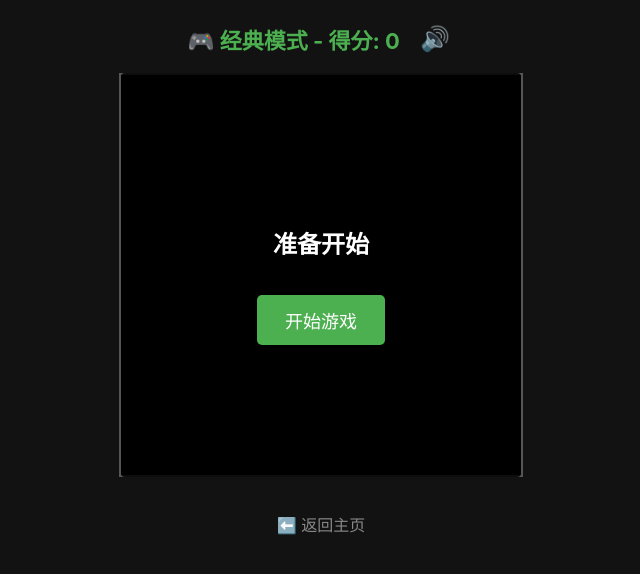
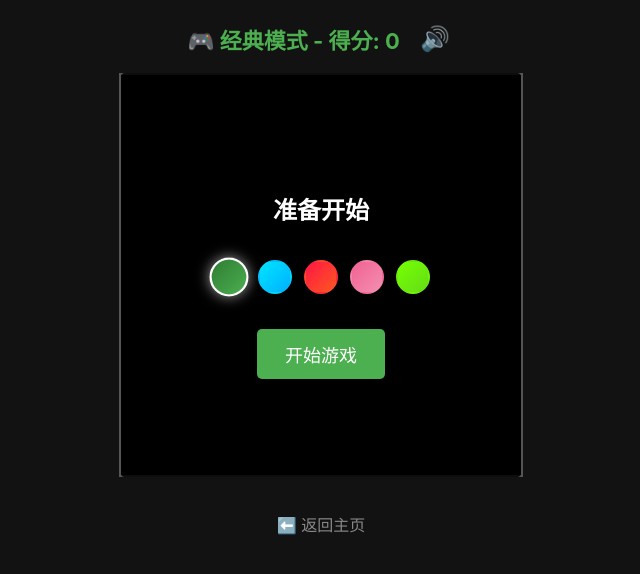
Before and after one commit to lyupengze/snake-frontend, a Vue app: page /game in a window 1280 px wide. Shown: the top 574 px of the page, without its empty margins (319-959 px from the left). Built offline with nearby package versions, Linux system fonts and the light colour scheme; no server answers.

Commit message:
feat: add custom themes, physics-based wrap effects, and full-screen touch

```diff
--- a/src/game/Renderer.js
+++ b/src/game/Renderer.js
@@ -1,69 +1,129 @@
 /**
  * Canvas 渲染引擎
- *
- * 负责将 SnakeEngine 的状态（蛇、食物）绘制到 Canvas 上。
- * 包含 Retina 高清屏 (devicePixelRatio) 适配逻辑，确保在任何屏幕下都不模糊。
  */
 export class Renderer {
-  /**
-   * @param {HTMLCanvasElement} canvas Canvas DOM 元素
-   * @param {number} gridSize 单元格逻辑大小（像素）
-   */
-  constructor(canvas, gridSize = 20) {
+  constructor(canvas, gridSize = 20, theme = 'classic', mode = 'classic') {
     this.canvas = canvas;
     this.ctx = canvas.getContext('2d');
     this.gridSize = gridSize;
+    this.theme = theme;
+    this.mode = mode;
 
-    // 绘制时的内边距，用于在网格之间留出缝隙，增强视觉层次感
     this.padding = 1;
     this.size = this.gridSize - this.padding * 2;
-
-    // [坐标基准] 强制逻辑尺寸固定为 400x400，与游戏引擎逻辑（SnakeEngine）保持绝对一致
-    // 这样不管 CSS 怎么缩放这个 DOM，内部计算坐标永远是 0~400。
     this.logicalWidth = 400;
     this.logicalHeight = 400;
 
-    // [Retina 适配核心]
-    // 获取当前设备的物理像素比 (通常手机是 2 或 3，电脑是 1 或 1.25)
     const dpr = window.devicePixelRatio || 1;
-
-    // 1. 放大实际渲染分辨率
     canvas.width = this.logicalWidth * dpr;
     canvas.height = this.logicalHeight * dpr;
+    this.ctx.scale(dpr, dpr);
 
-    // 2. 缩放绘图上下文
-    // 这样后续所有 fillRect(x, y) 依然按照 400x400 的坐标系来写，浏览器底层会自动放大绘制，避免锯齿。
-    this.ctx.scale(dpr, dpr);
+    this.themes = {
+      classic: { head: '#2e7d32', body: '#4caf50', glow: 'rgba(76, 175, 80, 1)', food: '#e53935' },
+      cyber: { head: '#00e5ff', body: '#00b0ff', glow: 'rgba(0, 229, 255, 1)', food: '#ff00ff' },
+      lava: { head: '#ff1744', body: '#ff5722', glow: 'rgba(255, 23, 68, 1)', food: '#ffeb3b' },
+      sakura: { head: '#f06292', body: '#f48fb1', glow: 'rgba(240, 98, 146, 1)', food: '#4caf50' },
+      toxic: { head: '#76ff03', body: '#64dd17', glow: 'rgba(118, 255, 3, 1)', food: '#d500f9' },
+    };
   }
 
-  /**
-   * 执行一帧的渲染
-   * @param {object} state 当前游戏状态 { snake: [], food: {x, y} }
-   */
   draw(state) {
+    const palette = this.themes[this.theme] || this.themes.classic;
+    const now = performance.now();
+
     // 1. 清屏
-    // [注意] 必须使用逻辑宽高 (400x400) 来清屏。如果用物理宽高会导致坐标错位。
-    this.ctx.fillStyle = '#1e1e1e'; // 深灰色背景
+    this.ctx.fillStyle = '#121212';
     this.ctx.fillRect(0, 0, this.logicalWidth, this.logicalHeight);
 
-    // 2. 渲染食物
-    // 增加空指针保护，防止在极端边界情况下游戏结束（如全屏填满）时抛出异常
-    if (state.food) {
-      this.ctx.fillStyle = '#e53935'; // 红色食物
-      this.ctx.fillRect(state.food.x, state.food.y, this.gridSize, this.gridSize);
+    // 2. [物理平滑特效] 空间裂隙
+    if (this.mode === 'wrap' && state.wrapEffect) {
+      const elapsed = now - state.wrapEffect.timestamp;
+      const duration = 400; // 特效持续 400 毫秒
+
+      if (elapsed < duration) {
+        this.ctx.save();
+
+        // 线性插值：透明度从 1 平滑衰减到 0（不卡顿了）
+        const alpha = 1 - elapsed / duration;
+        this.ctx.globalAlpha = alpha;
+
+        const edge = state.wrapEffect.edge;
+        const thickness = 40; // 加厚光带
+
+        let grad;
+        let rectX = 0,
+          rectY = 0,
+          rectW = 0,
+          rectH = 0;
+
+        // [坐标修正] 动态计算渐变方向和填充位置
+        if (edge === 'left') {
+          grad = this.ctx.createLinearGradient(0, 0, thickness, 0);
+          grad.addColorStop(0, palette.glow);
+          grad.addColorStop(1, 'transparent');
+          rectW = thickness;
+          rectH = this.logicalHeight;
+        } else if (edge === 'right') {
+          grad = this.ctx.createLinearGradient(
+            this.logicalWidth,
+            0,
+            this.logicalWidth - thickness,
+            0
+          );
+          grad.addColorStop(0, palette.glow);
+          grad.addColorStop(1, 'transparent');
+          rectX = this.logicalWidth - thickness;
+          rectW = thickness;
+          rectH = this.logicalHeight;
+        } else if (edge === 'top') {
+          grad = this.ctx.createLinearGradient(0, 0, 0, thickness);
+          grad.addColorStop(0, palette.glow);
+          grad.addColorStop(1, 'transparent');
+          rectW = this.logicalWidth;
+          rectH = thickness;
+        } else if (edge === 'bottom') {
+          grad = this.ctx.createLinearGradient(
+            0,
+            this.logicalHeight,
+            0,
+            this.logicalHeight - thickness
+          );
+          grad.addColorStop(0, palette.glow);
+          grad.addColorStop(1, 'transparent');
+          rectY = this.logicalHeight - thickness;
+          rectW = this.logicalWidth;
+          rectH = thickness;
+        }
+
+        this.ctx.fillStyle = grad;
+        this.ctx.fillRect(rectX, rectY, rectW, rectH);
+        this.ctx.restore();
+      }
     }
 
-    // 3. 渲染蛇身
+    // 3. 画食物
+    if (state.food) {
+      this.ctx.save();
+      this.ctx.fillStyle = palette.food;
+      this.ctx.shadowColor = palette.food;
+      this.ctx.shadowBlur = 10;
+      this.ctx.fillRect(state.food.x + 2, state.food.y + 2, this.gridSize - 4, this.gridSize - 4);
+      this.ctx.restore();
+    }
+
+    // 4. 画蛇
     state.snake.forEach((segment, index) => {
-      // 区分蛇头（index === 0）和蛇身颜色
       if (index === 0) {
-        this.ctx.fillStyle = '#2e7d32'; // 蛇头：深绿色
+        this.ctx.fillStyle = palette.head;
+        this.ctx.shadowColor = palette.head;
+        this.ctx.shadowBlur = 12;
       } else {
-        this.ctx.fillStyle = '#4caf50'; // 蛇身：浅绿色
+        this.ctx.fillStyle = palette.body;
+        this.ctx.shadowBlur = 0;
       }
-
-      // 使用 constructor 中预先计算好的尺寸（带 padding），绘制出有网格缝隙的方块
       this.ctx.fillRect(segment.x + this.padding, segment.y + this.padding, this.size, this.size);
     });
+    this.ctx.shadowBlur = 0;
   }
 }
--- a/src/game/SnakeEngine.js
+++ b/src/game/SnakeEngine.js
@@ -30,6 +30,7 @@ export class SnakeEngine {
     this.directionQueue = []; // 输入队列，最多缓存 2 个转向操作
     this.score = 0;
     this.isGameOver = false;
+    this.wrapEffect = null;
 
     this.currentTick = 0; // 当前游戏帧数
     this.actions = []; // 玩家操作记录
@@ -105,11 +106,32 @@ export class SnakeEngine {
 
     // 3. 边界处理（区分模式）
     if (this.mode === 'wrap') {
-      // 穿墙模式：越界坐标循环到另一侧
-      if (newHead.x < 0) newHead.x = this.canvasSize - this.gridSize;
-      if (newHead.x >= this.canvasSize) newHead.x = 0;
-      if (newHead.y < 0) newHead.y = this.canvasSize - this.gridSize;
-      if (newHead.y >= this.canvasSize) newHead.y = 0;
+      let wrapped = false;
+      let edge = null;
+
+      if (newHead.x < 0) {
+        newHead.x = this.canvasSize - this.gridSize;
+        wrapped = true;
+        edge = 'left';
+      } else if (newHead.x >= this.canvasSize) {
+        newHead.x = 0;
+        wrapped = true;
+        edge = 'right';
+      }
+
+      if (newHead.y < 0) {
+        newHead.y = this.canvasSize - this.gridSize;
+        wrapped = true;
+        edge = 'top';
+      } else if (newHead.y >= this.canvasSize) {
+        newHead.y = 0;
+        wrapped = true;
+        edge = 'bottom';
+      }
+
+      if (wrapped) {
+        // [核心修改] 记录基于物理时间的特效触发时间
+        this.wrapEffect = { edge, timestamp: performance.now() };
       } else {
         // 经典模式：撞墙死亡
         if (
@@ -121,6 +143,11 @@ export class SnakeEngine {
           this.isGameOver = true;
           return;
         }
+      }
+
+      // [特效衰减] 每次 update 减少持续帧数
+      if (this.wrapEffect && this.wrapEffect.ticks > 0) {
+        this.wrapEffect.ticks--;
       }
 
       // 4. 死亡判定 (撞自己)
@@ -140,7 +167,6 @@ export class SnakeEngine {
       } else {
         this.snake.pop();
       }
-
-    this.currentTick++;
     }
   }
+}
--- a/src/views/GameView.vue
+++ b/src/views/GameView.vue
@@ -14,6 +14,39 @@
       <!-- 状态 1：等待开始 -->
       <div v-if="gameStatus === 'idle'" class="overlay">
         <h2>准备开始</h2>
+        <div class="theme-picker">
+          <!-- 取代原生取色器，直接放 5 个预设颜色的圆球 -->
+          <div
+            class="theme-opt classic"
+            :class="{ active: currentTheme === 'classic' }"
+            title="经典绿"
+            @click="changeTheme('classic')"
+          ></div>
+          <div
+            class="theme-opt cyber"
+            :class="{ active: currentTheme === 'cyber' }"
+            title="赛博蓝"
+            @click="changeTheme('cyber')"
+          ></div>
+          <div
+            class="theme-opt lava"
+            :class="{ active: currentTheme === 'lava' }"
+            title="熔岩红"
+            @click="changeTheme('lava')"
+          ></div>
+          <div
+            class="theme-opt sakura"
+            :class="{ active: currentTheme === 'sakura' }"
+            title="猛男粉"
+            @click="changeTheme('sakura')"
+          ></div>
+          <div
+            class="theme-opt toxic"
+            :class="{ active: currentTheme === 'toxic' }"
+            title="毒液绿"
+            @click="changeTheme('toxic')"
+          ></div>
+        </div>
         <button class="action-btn" @click="handleStart">
           {{ isDailyMode ? '开始每日挑战' : '开始游戏' }}
         </button>
@@ -53,10 +86,16 @@ const playerName = ref('');
 const isSubmitting = ref(false);
 const toastRef = ref(null); // 绑定 Toast 组件引用
 const isMuted = ref(audioManager.isMuted);
+const currentTheme = ref(localStorage.getItem('snake_theme') || 'classic');
 
 const isDailyMode = computed(() => route.query.mode === 'daily');
 const isWrapMode = computed(() => route.query.mode === 'wrap'); // [新增]
 const { score, gameStatus, startGame, stopGame, submitScore } = useSnakeGame();
+
+const changeTheme = (t) => {
+  currentTheme.value = t;
+  localStorage.setItem('snake_theme', t);
+};
 
 // 文本显示逻辑
 const modeText = computed(() => {
@@ -76,7 +115,7 @@ const toggleMute = () => {
 const handleStart = async () => {
   if (canvasRef.value) {
     const currentMode = isDailyMode.value ? 'daily' : isWrapMode.value ? 'wrap' : 'classic';
-    const result = await startGame(canvasRef.value, currentMode);
+    const result = await startGame(canvasRef.value, currentMode, currentTheme.value);
 
     // 如果启动失败，用 Toast 提示玩家
     if (!result.success) {
@@ -140,9 +179,10 @@ onUnmounted(() => stopGame());
   display: flex;
   flex-direction: column;
   align-items: center;
-  padding-top: 20px;
+  padding: 20px 16px;
   min-height: 100vh;
   box-sizing: border-box;
+  touch-action: none;
 }
 
 .header {
@@ -260,6 +300,50 @@ onUnmounted(() => stopGame());
   padding: 10px;
 }
 
+.theme-picker {
+  display: flex;
+  gap: 12px;
+  margin-bottom: 20px;
+}
+
+.theme-opt {
+  width: 30px;
+  height: 30px;
+  border-radius: 50%;
+  cursor: pointer;
+  border: 2px solid transparent;
+  transition:
+    transform 0.2s,
+    box-shadow 0.2s;
+}
+
+.theme-opt:hover {
+  transform: scale(1.15);
+}
+
+.theme-opt.active {
+  border-color: #ffffff;
+  box-shadow: 0 0 12px rgba(255, 255, 255, 0.6);
+  transform: scale(1.15);
+}
+
+/* 为这5个圆球配上对应的颜色 */
+.theme-opt.classic {
+  background: linear-gradient(135deg, #2e7d32, #4caf50);
+}
+.theme-opt.cyber {
+  background: linear-gradient(135deg, #00e5ff, #00b0ff);
+}
+.theme-opt.lava {
+  background: linear-gradient(135deg, #ff1744, #ff5722);
+}
+.theme-opt.sakura {
+  background: linear-gradient(135deg, #f06292, #f48fb1);
+}
+.theme-opt.toxic {
+  background: linear-gradient(135deg, #76ff03, #64dd17);
+}
+
 /* ==========================================
    移动端屏幕适配
    ========================================== */
--- a/vite.config.js
+++ b/vite.config.js
@@ -3,20 +3,14 @@ import { defineConfig } from 'vite';
 
 export default defineConfig({
   plugins: [vue()],
-
-  // [关键配置] 使用相对路径 './'。
-  // 这是 Tauri 和 Capacitor 原生打包（file:// 协议）时正确加载静态资源的必须条件。
-  // 注意：如果仅作为 Web 部署，此项应改为 '/'
   base: './',
-
-  // 本地开发时的代理配置（目前已注释）。
-  // 若想让 Web 端开发时不依赖 .env 中的绝对地址，可取消注释并通过 /api 代理请求。
-  // server: {
-  //   proxy: {
-  //     '/api': {
-  //       target: 'http://127.0.0.1:8080',
-  //       changeOrigin: true,
-  //     },
-  //   },
-  // },
+  server: {
+    proxy: {
+      // 拦截所有 /api 开头的请求，转发给本地后端
+      '/api': {
+        target: 'http://127.0.0.1:8080',
+        changeOrigin: true,
+      },
+    },
+  },
 });
```
Also changed, not shown: public/changelog.json (+8 -7 lines), src/composables/useSnakeGame.js (+19 -14 lines), 1 other file (tests, documents, lock files or other folders). Lines whose indentation alone changed are shown as unchanged.
